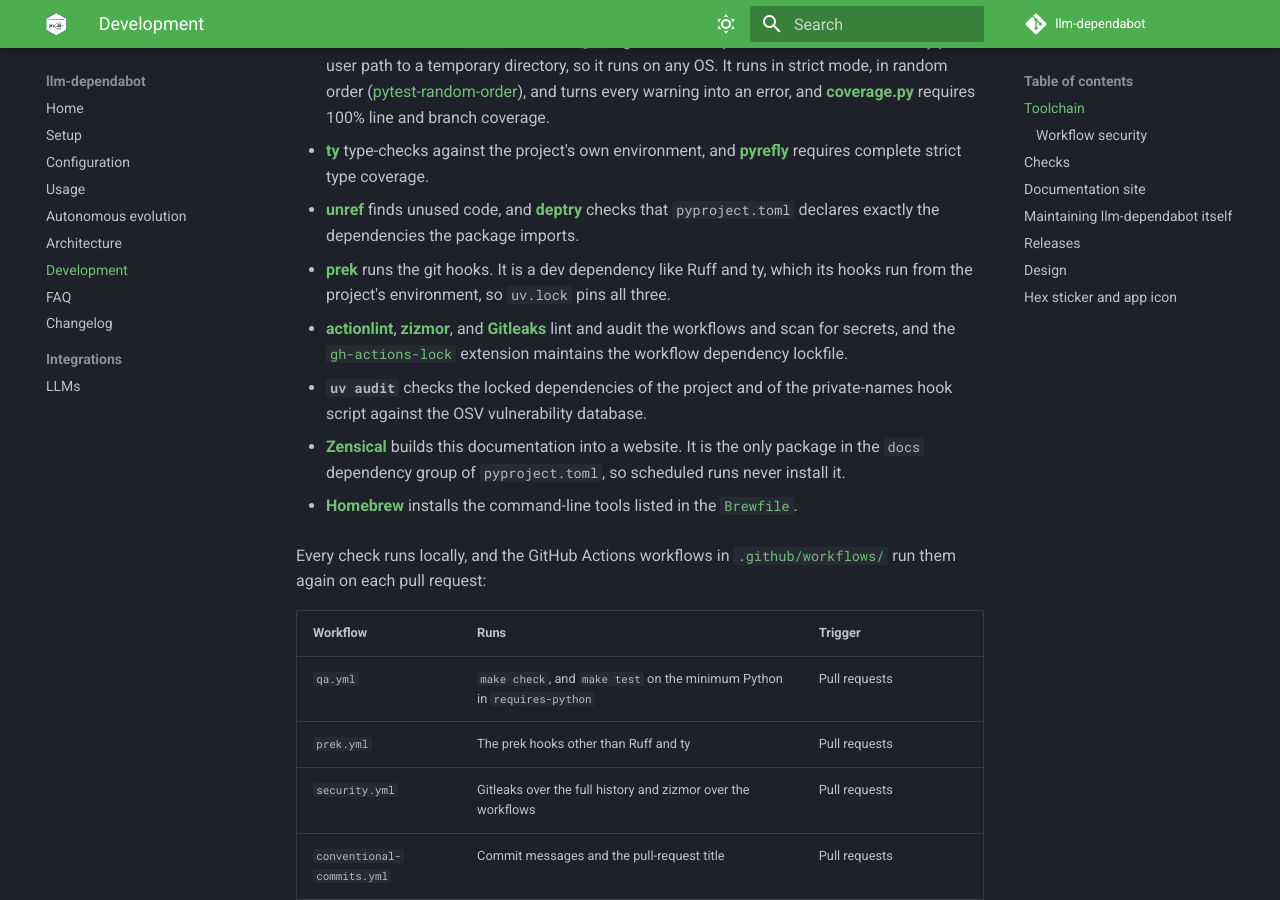
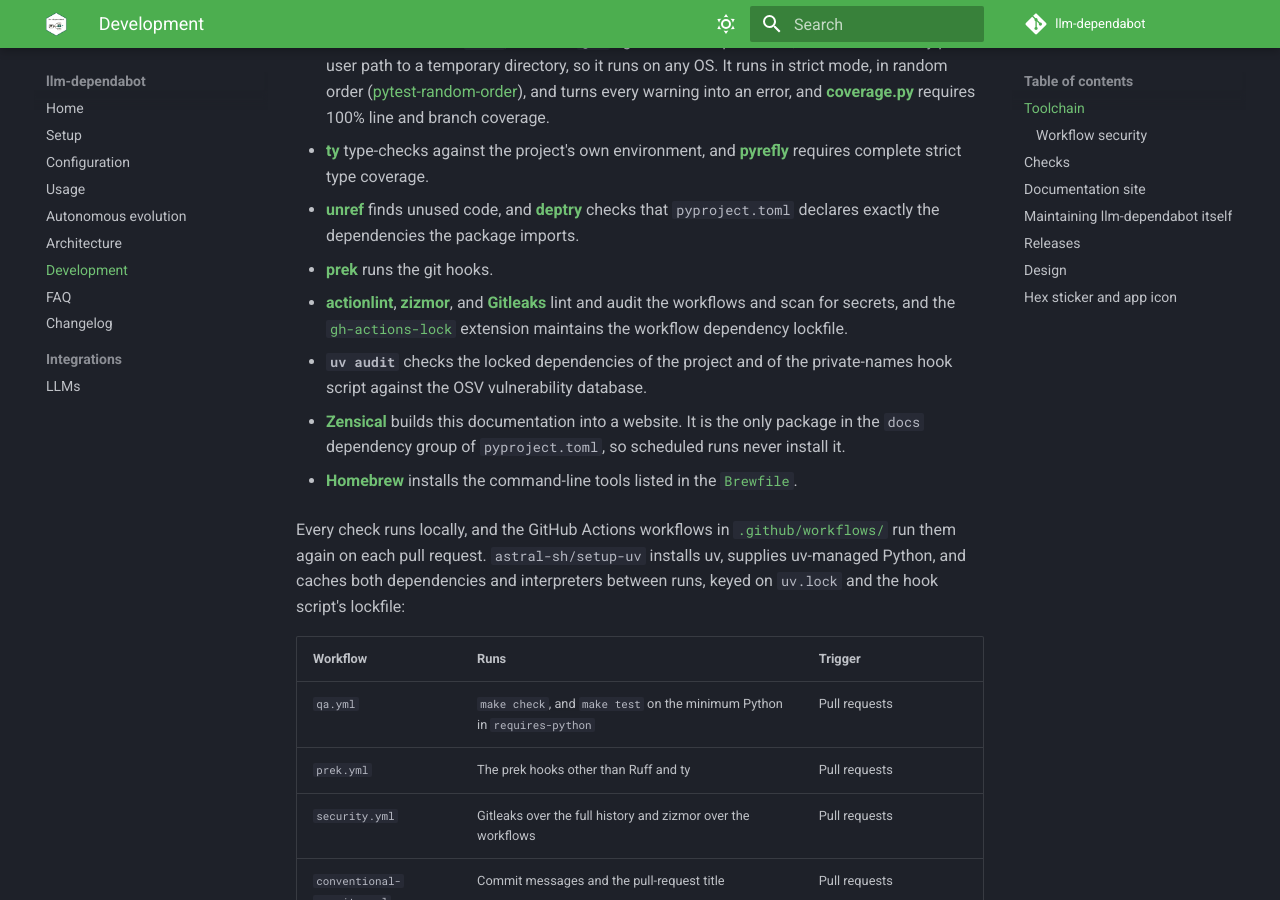
Before and after one commit to IndrajeetPatil/llm-dependabot, an MkDocs documentation site: the page built from docs/development.md, in a window 1280 px wide and 900 px high, scrolled down 973 px. Built offline with MkDocs 1.6.1 and Material for MkDocs 9.7.7, drawn with Linux system fonts in a browser that asks for light colours; comment, search, counter and statistics services are not loaded.

Commit message:
ci(uv): let setup-uv supply and cache python and dependencies (#55)
Corrects the scope of #54: uv supplies Python and its dependencies,
while tools that have their own official action or prek hook keep using
it.

## Restored from before #54

- `j178/prek-action` in `prek.yml`, `brew "prek"` in the `Brewfile`,
`minimum_prek_version` in `prek.toml`, and plain `prek` in the Makefile
and `make setup`.
- The official `ruff-pre-commit` hooks, with their rev kept level with
`uv.lock` by the `update-deps` prompt.
- `make self-update` no longer reinstalls the Git hooks; that was only
needed for the uv-run prek.

## Kept from #54

- `python-preference = "only-managed"`: uv downloads and uses its own
CPython builds locally, in CI, and for scheduled runs.
- `hooks/check_private_names.py.lock`: the hook script runs with `uv run
--locked --script`, and `make update-deps` upgrades its lock.

## setup-uv does the Python work in CI

| Input | Effect |
| --- | --- |
| `enable-cache: true` | Caches uv's downloads of dependencies in every
workflow that installs uv. These were all `false` with no reason
recorded; zizmor's pedantic audit passes with caching on. The default
key covers `uv.lock` and `*.py.lock`, so the hook script's lock is
included |
| `cache-python: true` | Caches the uv-managed CPython downloads too;
this works because of `only-managed` |
| `python-version: "3.14"` | Selects the minimum-Python job's
interpreter, replacing the `sed` over `pyproject.toml`. The
`update-deps` prompt now keeps it level with `requires-python` |

`AGENTS.md` states the rule: Python, dependencies, and their caching
come from uv (`setup-uv` in CI, never `setup-python`, `actions/cache`,
or pip), and tools with an official action or prek hook keep using it.

## After merging

Run `make self-update`. Your Git hooks were never switched away from
Homebrew's prek, so there is nothing to undo locally.

## Validation

- `make check` (191 tests, 100% coverage), `make hooks` (including
zizmor in pedantic mode and the `actions.lock` check), and `make docs`
pass locally.

```diff
--- a/docs/development.md
+++ b/docs/development.md
@@ -35,9 +35,7 @@
   **[deptry](https://deptry.com)** checks that `pyproject.toml` declares
   exactly the dependencies the package imports.
 
-- **[prek](https://prek.j178.dev)** runs the git hooks. It is a dev
-  dependency like Ruff and ty, which its hooks run from the project's
-  environment, so `uv.lock` pins all three.
+- **[prek](https://prek.j178.dev)** runs the git hooks.
 
 - **[actionlint](https://github.com/rhysd/actionlint)**,
   **[zizmor](https://docs.zizmor.sh)**, and
@@ -58,7 +56,9 @@
 
 Every check runs locally, and the GitHub Actions workflows in
 [`.github/workflows/`](https://github.com/IndrajeetPatil/llm-dependabot/tree/main/.github/workflows)
-run them again on each pull request:
+run them again on each pull request. `astral-sh/setup-uv` installs uv,
+supplies uv-managed Python, and caches both dependencies and interpreters
+between runs, keyed on `uv.lock` and the hook script's lockfile:
 
 | Workflow | Runs | Trigger |
 | --- | --- | --- |
--- a/pyproject.toml
+++ b/pyproject.toml
@@ -44,7 +44,6 @@ Changelog = "https://www.indrapatil.com/llm-dependabot/changelog/"
 dev = [
   "coverage>=7.17.5",
   "deptry>=0.25.1",
-  "prek>=0.5.11",
   "pyrefly>=1.5.0",
   "pytest>=9.2.0",
   "pytest-random-order>=1.2.0",
@@ -62,7 +61,8 @@ build-backend = "uv_build"
 [tool.uv]
 required-version = ">=0.13.0"
 # Use only Python builds that uv downloads and manages, never the system's or
-# Homebrew's, so development, CI, and scheduled runs share one interpreter.
+# Homebrew's, so development, CI, and scheduled runs share one interpreter,
+# and setup-uv can cache it in CI.
 python-preference = "only-managed"
 
 [tool.pytest]
```
Also changed, not shown: other parts of docs/development.md (+1 -0 lines), AGENTS.md (+11 -8 lines), docs/setup.md (+2 -5 lines), prek.toml (+13 -18 lines), .github/prompts/update-deps.md, 10 other files.
